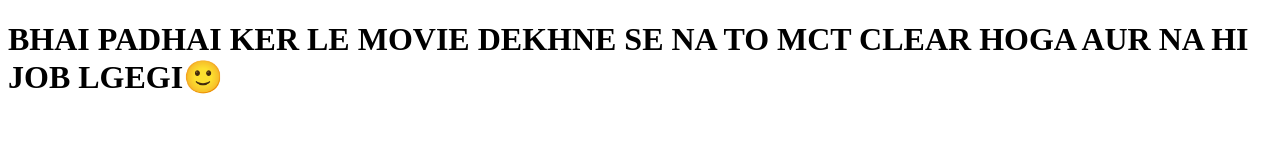
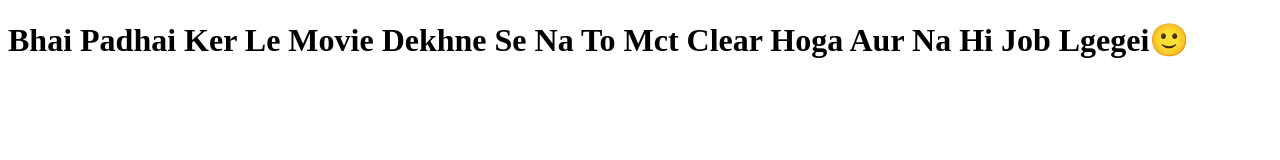
Before and after one commit to yashsainani/Movie-Searcher, a plain HTML site: page index.html in a window 1280 px wide. Drawn offline with Linux system fonts and the light colour scheme.

Commit message:
made some changes

```diff
--- a/index.html
+++ b/index.html
@@ -7,7 +7,7 @@
     <link rel="stylesheet" href="./style.css">
 </head>
 <body>
-    <h1>BHAI PADHAI KER LE MOVIE DEKHNE SE NA TO MCT CLEAR HOGA AUR NA HI JOB LGEGI🙂</h1>
+    <h1>Bhai Padhai Ker Le Movie Dekhne Se Na To Mct Clear Hoga Aur Na Hi Job Lgegei🙂</h1>
 
     <script src="./script.js"></script>
 </body>
```
Also changed, not shown: 1 other file.
